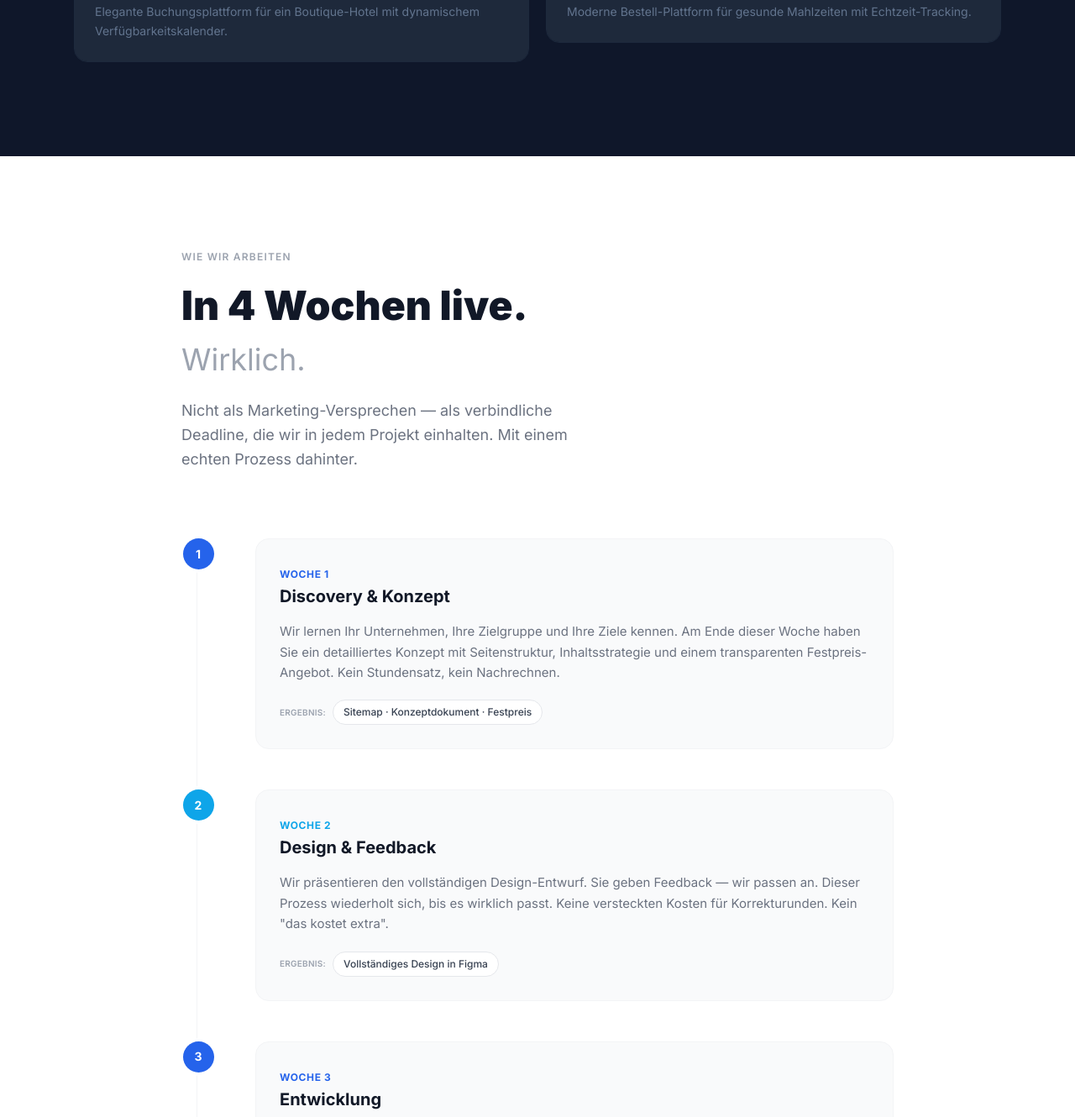
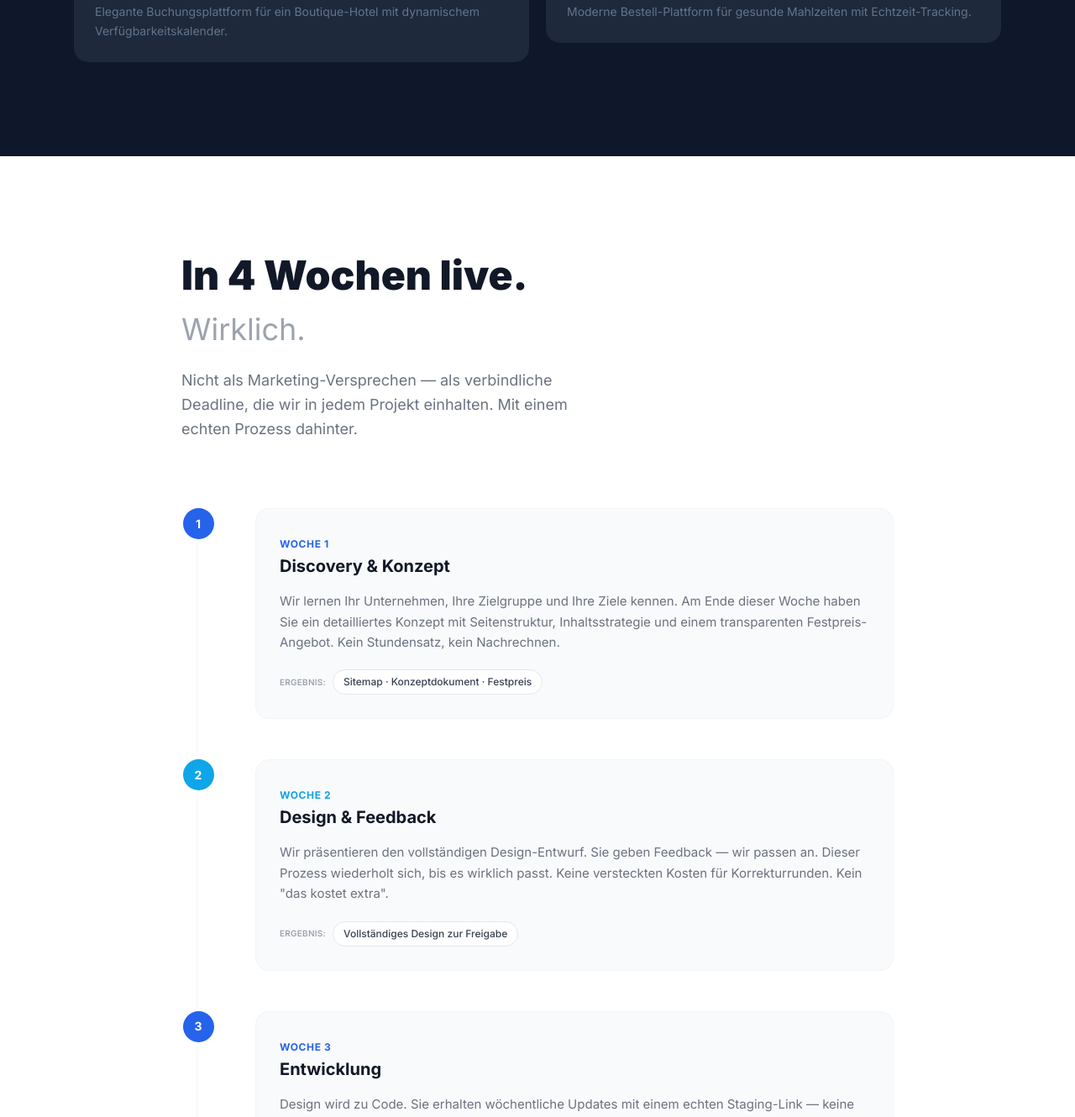
Before and after one commit to chjungdus/Neue-Website, a Next.js app: page / in a window 1280 px wide. Shown: the part 4987-6317 px from the top of the page at 84% size. Built offline with nearby package versions, Linux system fonts and the light colour scheme.

Commit message:
remove section label, fix Figma reference in process

```diff
--- a/src/components/home/process.tsx
+++ b/src/components/home/process.tsx
@@ -11,8 +11,8 @@ const steps = [
   {
     week: "Woche 2",
     title: "Design & Feedback",
-    body: "Wir präsentieren den vollständigen Design-Entwurf. Sie geben Feedback — wir passen an. Dieser Prozess wiederholt sich, bis es wirklich passt. Keine versteckten Kosten für Korrekturunden. Kein \"das kostet extra\".",
-    deliverable: "Vollständiges Design in Figma",
+    body: "Wir präsentieren den vollständigen Design-Entwurf. Sie geben Feedback — wir passen an. Dieser Prozess wiederholt sich, bis es wirklich passt. Keine versteckten Kosten für Korrekturrunden. Kein \"das kostet extra\".",
+    deliverable: "Vollständiges Design zur Freigabe",
     color: "#0ea5e9",
   },
   {
@@ -36,9 +36,6 @@ export default function Process() {
     <section className="py-28 bg-white">
       <div className="max-w-4xl mx-auto px-6">
         <FadeIn>
-          <p className="text-[#9ca3af] text-xs font-semibold uppercase tracking-widest mb-5">
-            Wie wir arbeiten
-          </p>
           <h2 className="text-4xl md:text-5xl font-black text-[#111827] mb-5 leading-tight">
             In 4 Wochen live.
             <br />
@@ -51,14 +48,12 @@ export default function Process() {
         </FadeIn>
 
         <div className="relative">
-          {/* Vertical connector line */}
           <div className="absolute left-[18px] top-5 bottom-16 w-px bg-gray-100 hidden md:block" />
 
           <div className="flex flex-col gap-0">
             {steps.map((step, i) => (
               <FadeIn key={step.week} delay={i * 0.1}>
                 <div className="grid grid-cols-1 md:grid-cols-[40px_1fr] gap-5 md:gap-8 pb-12">
-                  {/* Timeline dot */}
                   <div className="hidden md:flex flex-col items-center">
                     <div
                       className="w-[37px] h-[37px] rounded-full flex items-center justify-center text-white text-sm font-bold z-10 shrink-0 ring-4 ring-white"
```
